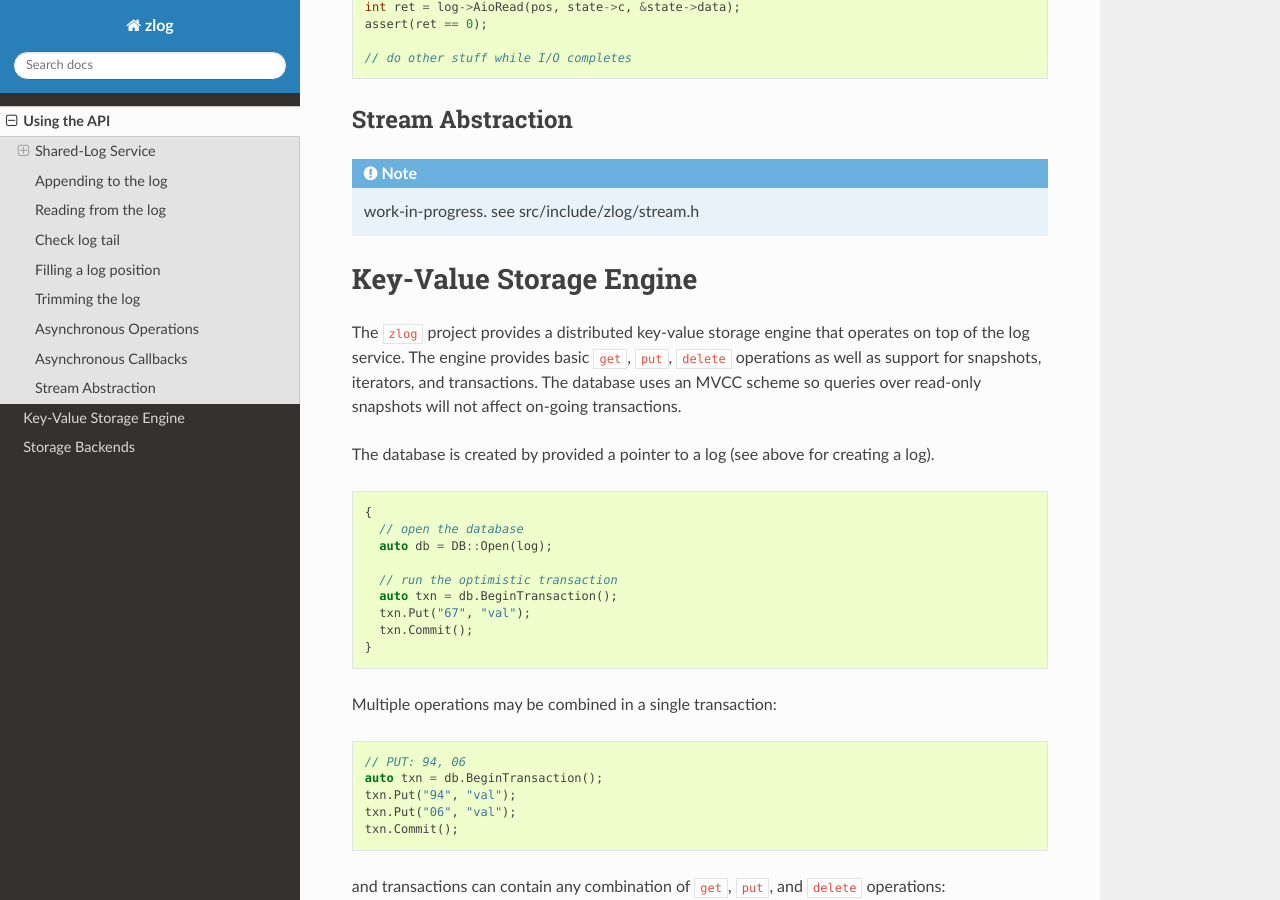
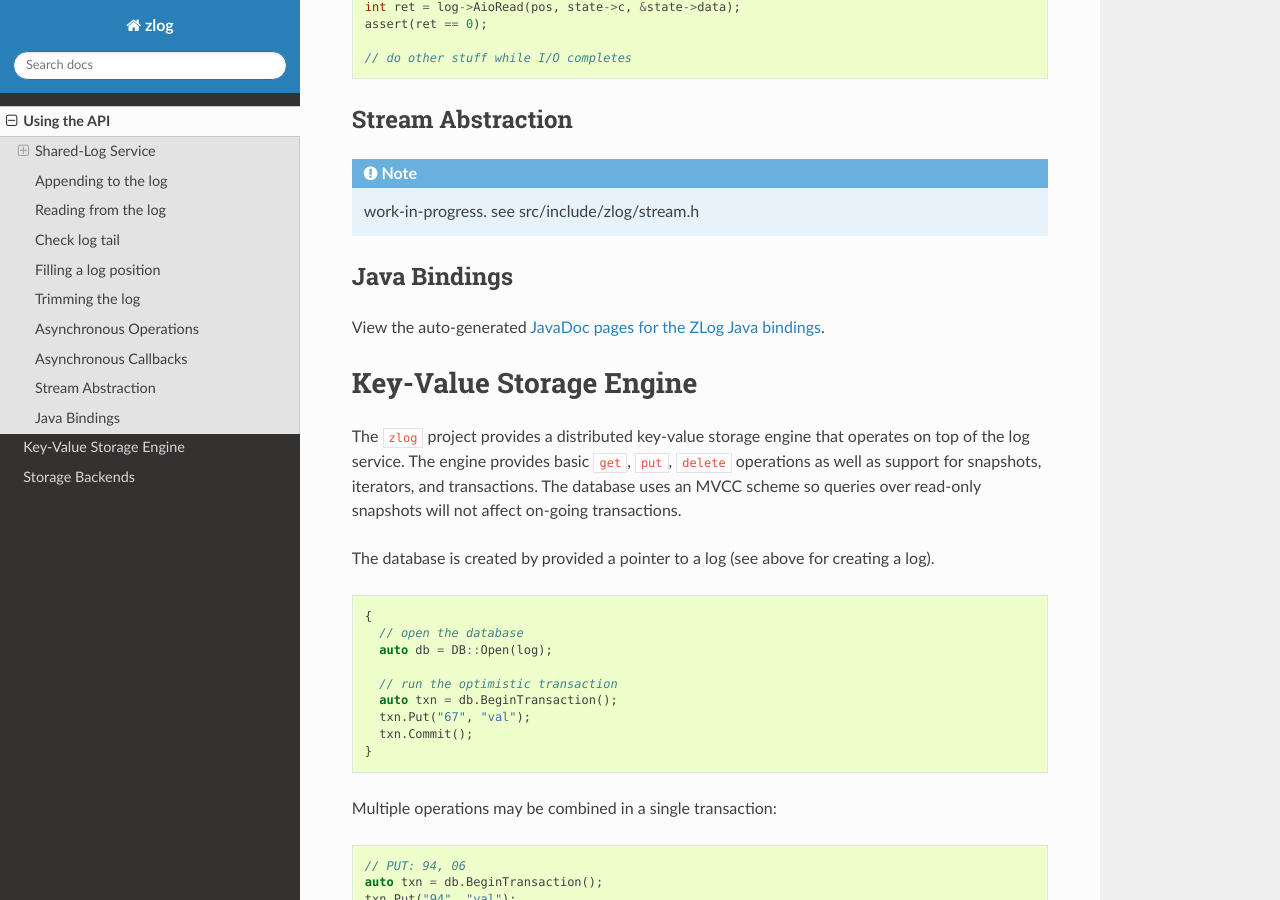
Before and after one commit to cruzdb/zlog, a Sphinx documentation site: the page built from doc/api/index.rst, in a window 1280 px wide and 900 px high, scrolled down 3471 px. Built offline with Sphinx 7.4.7 and the Read the Docs theme 2.0.0, drawn with Linux system fonts in a browser that asks for light colours.

Commit message:
doc: add javadocs to generated site
fixes #118

Signed-off-by: Noah Watkins <noahwatkins@gmail.com>

```diff
--- a/doc/api/index.rst
+++ b/doc/api/index.rst
@@ -202,6 +202,12 @@ Stream Abstraction
 
 .. note:: work-in-progress. see src/include/zlog/stream.h
 
+#############
+Java Bindings
+#############
+
+View the auto-generated `JavaDoc pages for the ZLog Java bindings <java/>`_.
+
 ==========================
 Key-Value Storage Engine
 ==========================
```
Also changed, not shown: 2 other files.
